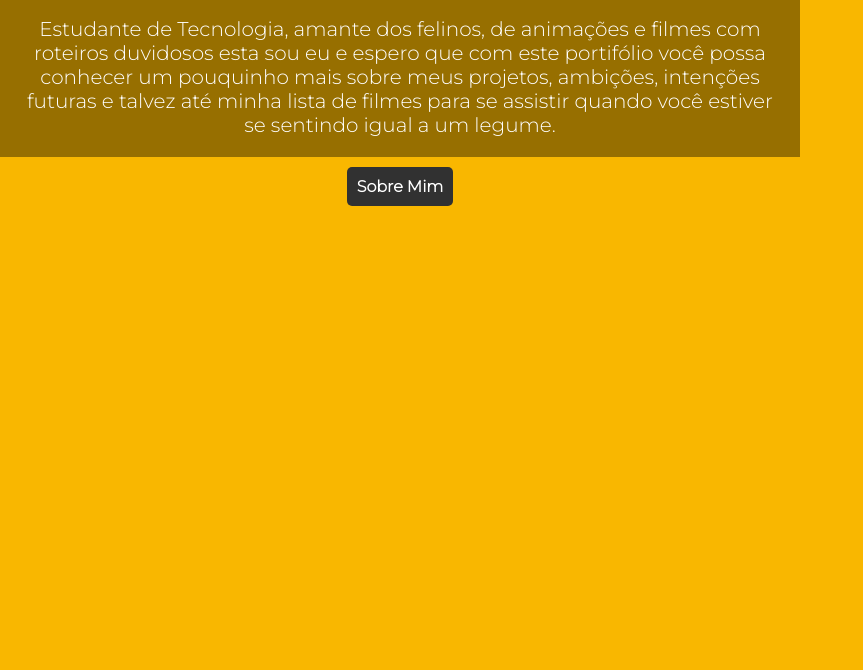
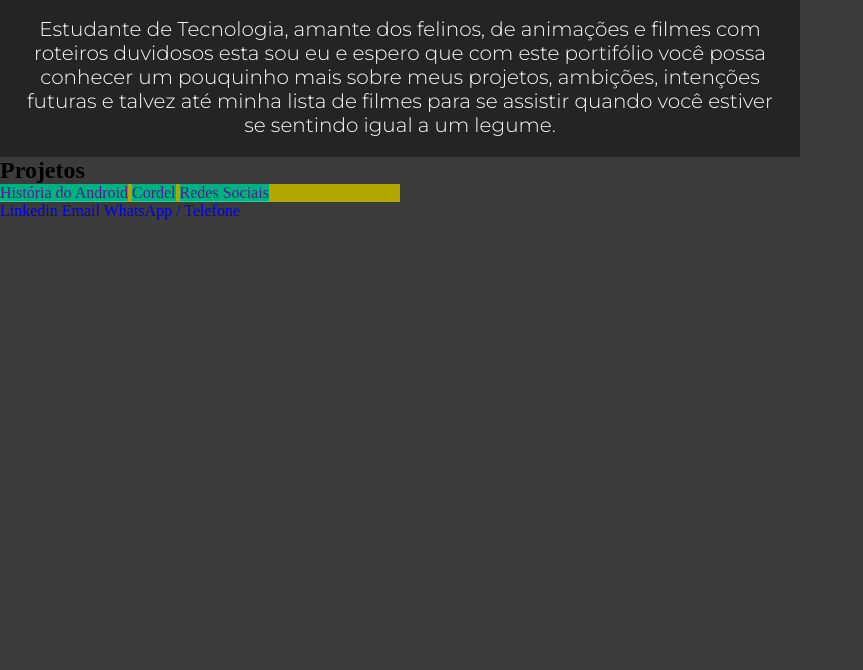
Before and after one commit to Nathali-Cardoso/portifolio, a plain HTML site: page index.html in a window 1280 px wide. Shown: the part 210-880 px from the top of the page, without its empty margins (0-863 px from the left). Drawn offline with Linux system fonts and the light colour scheme; a web font is replaced by a local one.

Commit message:
atualizado menu

```diff
--- a/index.html
+++ b/index.html
@@ -15,11 +15,19 @@
 
     <section>
         <p>Estudante de Tecnologia, amante dos felinos, de animações e filmes com roteiros duvidosos esta sou eu e espero que com este portifólio você possa conhecer um pouquinho mais sobre meus projetos, ambições, intenções futuras e talvez até minha lista de filmes para se assistir quando você estiver se sentindo igual a um legume.</p>
-        <nav class="links">
-            <a href="#">Sobre Mim</a>
+      <div class="projetos">
+        <h2>Projetos</h2>
+        <a href="">História do Android</a>
+        <a href="">Cordel</a>
+        <a href="">Redes Sociais</a>
 
-            <!-- MENU -->
-        </nav>
+      </div>
+      <div class="contato">
+        <a href="#">Linkedin</a>
+        <a href="#">Email</a>
+        <a href="#">WhatsApp / Telefone</a>
+
+      </div>
     </section>
 </body>
 </html>
--- a/style.css
+++ b/style.css
@@ -5,13 +5,13 @@
 @import url('https://fonts.googleapis.com/css2?family=Edu+AU+VIC+WA+NT+Arrows:wght@400..700&family=Montserrat:wght@300&family=Quicksand:wght@300&family=Rajdhani:wght@300&family=Raleway:ital,wght@0,100..900;1,100..900&display=swap');
 
 * {
-    background-color: var(--amarelo);
+    background-color: var(--cinza);
     margin: 0px;
 
 }
 
 :root {
-    --cinza: #313131;
+    --cinza: #3b3b3b;
     --branco: #FFFFFF;
     --amarelo: #F9B700;
     --verde: #00B281;
@@ -55,5 +55,23 @@ p {
     text-align: center;
     padding: 20px;
     font-size: 2.5vh;
+}
+
+.projetos {
+    width: 50vh;
+    background-color: #b2a600;
 
 }
+
+.projetos > a {
+    list-style-type: '\2714\00A0\00A0';
+    background-color: #00B281;
+
+}
+
+
+
+a {
+    text-decoration: none;
+
+}
```
